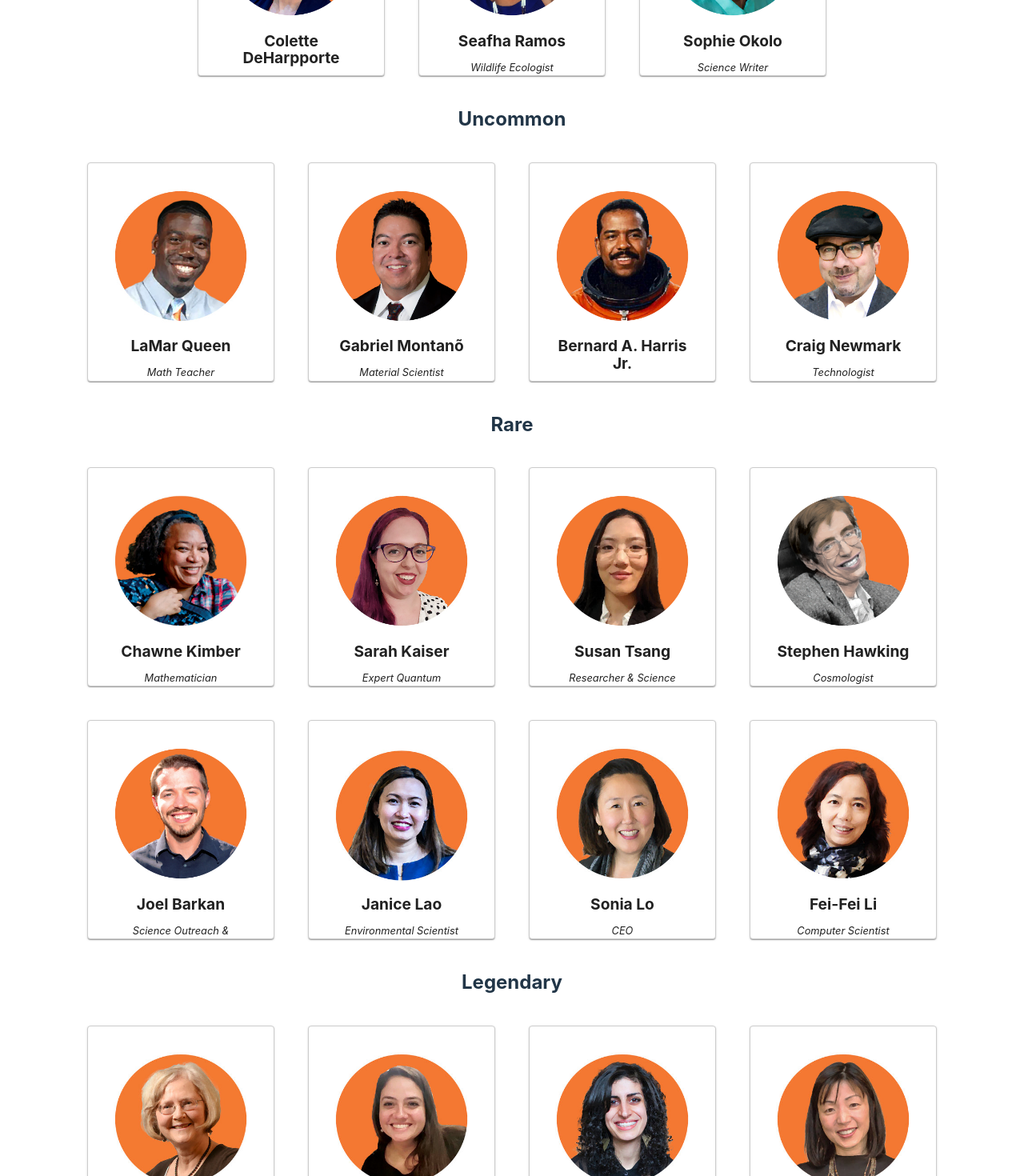
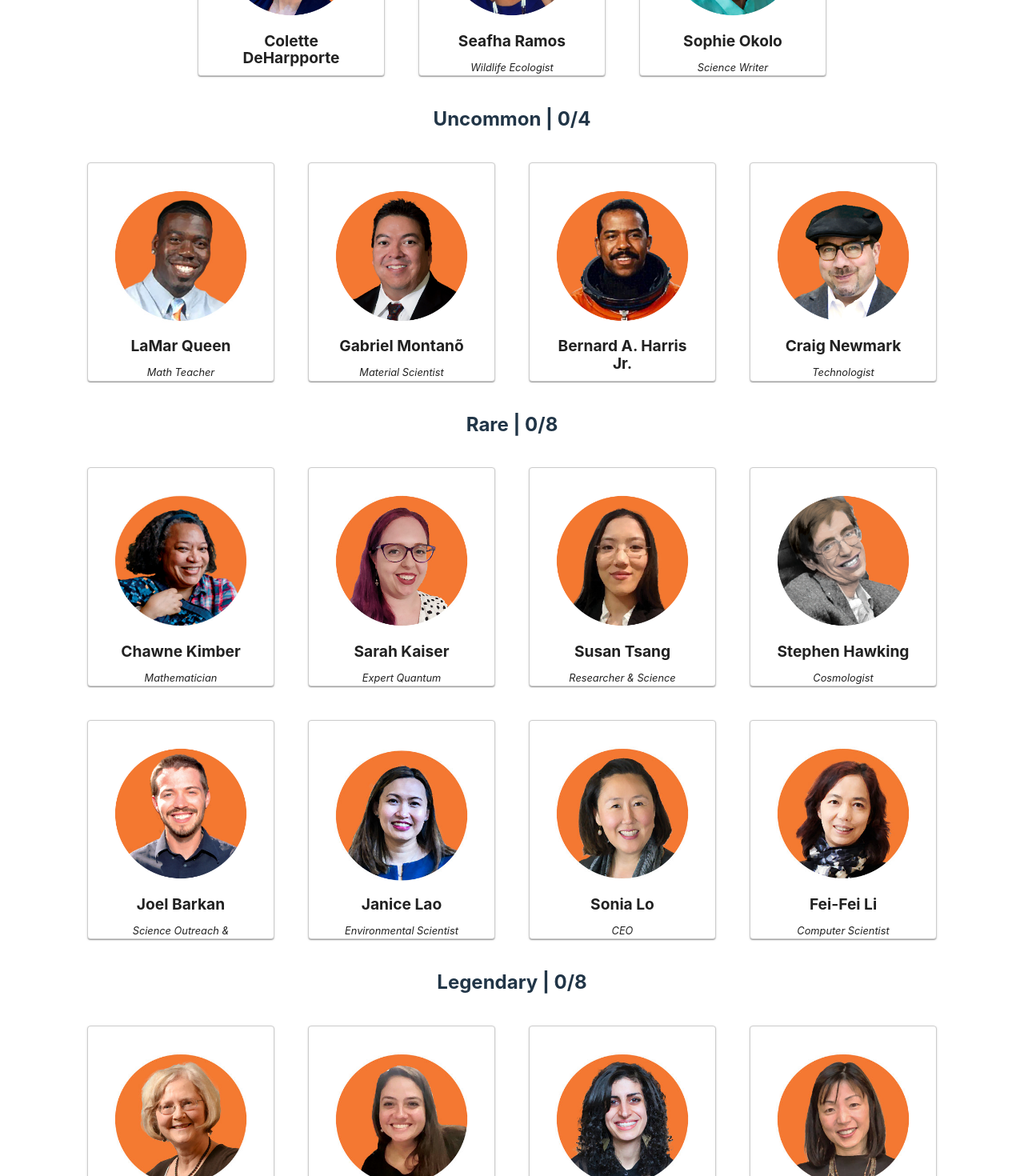
Before and after one commit to quangngonz/stem-cards, a React (Vite) app: page / in a window 1280 px wide. Shown: the part 1040-2510 px from the top of the page at 80% size. Built offline with nearby package versions, Linux system fonts and the light colour scheme.

Commit message:
Add count feature in each class

```diff
--- a/src/App.jsx
+++ b/src/App.jsx
@@ -5,18 +5,54 @@ import {
   rareCards,
   legendaryCards,
 } from "./assets/data";
+import { useEffect, useState } from "react";
+import loadData from "./scripts/loadData";
 
 import GridContainer from "./components/GridContainer/GridContainer";
 
 function App() {
+  const [common, setCommon] = useState([]);
+  const [uncommon, setUncommon] = useState([]);
+  const [rare, setRare] = useState([]);
+  const [legendary, setLegendary] = useState([]);
+
+  useEffect(() => {
+    setCommon(loadData(commonCards));
+    setUncommon(loadData(uncommonCards));
+    setRare(loadData(rareCards));
+    setLegendary(loadData(legendaryCards));
+  }, []);
+
+  // console.log("Common: ", common);
+  // console.log("Uncommon: ", uncommon);
+  // console.log("Rare: ", rare);
+  // console.log("Legendary: ", legendary);
+
   return (
     <div>
       <h1>ISPH STEM Cards Checklist</h1>
-      <GridContainer rarity="Common" cards={commonCards} />
-      <GridContainer rarity="Uncommon" cards={uncommonCards} />
-      <GridContainer rarity="Rare" cards={rareCards} />
-      <GridContainer rarity="Legendary" cards={legendaryCards} />
-      <p>By: Quang Ngo | Y12</p>
+      <GridContainer rarity="Common" cards={common} setCards={setCommon} />
+      <GridContainer
+        rarity="Uncommon"
+        cards={uncommon}
+        setCards={setUncommon}
+      />
+      <GridContainer rarity="Rare" cards={rare} setCards={setRare} />
+      <GridContainer
+        rarity="Legendary"
+        cards={legendary}
+        setCards={setLegendary}
+      />
+      <p>
+        By: Quang Ngo | Y12 |{" "}
+        <a
+          href="https://github.com/quangngonz/stem-cards"
+          target="_blank"
+          title="Go to GitHub repository of this project"
+        >
+          GitHub
+        </a>
+      </p>
     </div>
   );
 }
--- a/src/components/CardGrid/CardGrid.jsx
+++ b/src/components/CardGrid/CardGrid.jsx
@@ -2,7 +2,7 @@
 import "./CardGrid.css";
 import PersonCard from "../PersonCard/PersonCard";
 
-const CardGrid = ({ people }) => {
+const CardGrid = ({ people, collectedCount, setCollectedCount }) => {
   return (
     <div className="grid">
       {people.map((person) => {
@@ -10,10 +10,10 @@ const CardGrid = ({ people }) => {
           <PersonCard
             className="card"
             key={person.name + "_" + person.rarity}
-            name={person.name}
-            rarity={person.rarity}
-            img={person.img}
-            occupation={person.occupation}
+            person={person}
+            collectionState={person.collected}
+            collectedCount={collectedCount}
+            setCollectedCount={setCollectedCount}
           />
         );
       })}
--- a/src/components/GridContainer/GridContainer.jsx
+++ b/src/components/GridContainer/GridContainer.jsx
@@ -3,13 +3,33 @@ import CardGrid from "../CardGrid/CardGrid";
 import "./GridContainer.css";
 
 import PropTypes from "prop-types";
+import countCollected from "../../scripts/countCollected";
+
+import { useEffect, useState } from "react";
 
 const GridContainer = ({ rarity, cards }) => {
+  const [collectedCount, setCollectedCount] = useState(0);
+  const [collectedCardNo, total] = countCollected(cards);
+
+  useEffect(() => {
+    setCollectedCount(collectedCardNo);
+  }, [cards, collectedCardNo]);
+
+  // console.log("Collected: ", collectedCardNo);
+  // console.log("Total: ", total);
+  // console.log("All Cards: ", cards);
+
   return (
     <>
-      <h2>{rarity}</h2>
+      <h2>
+        {rarity} | {collectedCount}/{total}
+      </h2>
       <div className="grid-container">
-        <CardGrid people={cards} />
+        <CardGrid
+          people={cards}
+          collected={collectedCount}
+          setCollectedCount={setCollectedCount}
+        />
       </div>
     </>
   );
@@ -18,6 +38,7 @@ const GridContainer = ({ rarity, cards }) => {
 GridContainer.propTypes = {
   rarity: PropTypes.string.isRequired,
   cards: PropTypes.array.isRequired,
+  setCards: PropTypes.func.isRequired,
 };
 
 export default GridContainer;
--- a/src/components/PersonCard/PersonCard.jsx
+++ b/src/components/PersonCard/PersonCard.jsx
@@ -1,42 +1,21 @@
 /* eslint-disable react/prop-types */
 import "./PersonCard.css";
-import { useState, useEffect } from "react";
+import { useState } from "react";
 import { Card, CardContent } from "@mui/material";
 
 import tick from "../../assets/tick.png";
 
-function checkCollectionData(name, rarity, img, occupation) {
-  return (
-    name === name &&
-    rarity === rarity &&
-    img === img &&
-    occupation === occupation
-  );
-}
+const PersonCard = ({
+  person,
+  collectionState,
+  collectedCount,
+  setCollectedCount,
+}) => {
+  const [collected, setCollected] = useState(collectionState);
 
-const PersonCard = ({ name, rarity, img, occupation }) => {
-  const [collected, setCollected] = useState(false);
+  const { name, rarity, img, occupation } = person;
+  const person_local_storage = `${name}_${rarity}_${img}_${occupation}`;
   const img_src = `${img}`;
-
-  //TODO: Change the whole local storage to a single object
-  const person_local_storage = `${name}_${rarity}_${img}_${occupation}`;
-
-  useEffect(() => {
-    const storedData = localStorage.getItem(person_local_storage);
-
-    if (storedData) {
-      const { name, rarity, img, occupation, collected } =
-        JSON.parse(storedData);
-
-      if (checkCollectionData(name, rarity, img, occupation)) {
-        setCollected(collected);
-      } else {
-        setCollected(false);
-      }
-    } else {
-      setCollected(false);
-    }
-  }, [person_local_storage]);
 
   const handleCollected = () => {
     setCollected(!collected);
@@ -50,6 +29,8 @@ const PersonCard = ({ name, rarity, img, occupation }) => {
         collected: false,
       };
       localStorage.setItem(person_local_storage, JSON.stringify(data));
+      setCollectedCount((collectedCount) => collectedCount - 1);
+      console.log("Collected Count: ", collectedCount);
     } else {
       // console.log("Collected: ", name);
       const data = {
@@ -60,6 +41,8 @@ const PersonCard = ({ name, rarity, img, occupation }) => {
         collected: true,
       };
       localStorage.setItem(person_local_storage, JSON.stringify(data));
+      setCollectedCount((collectedCount) => collectedCount + 1);
+      console.log("Collected Count: ", collectedCount);
     }
   };
 
--- /dev/null
+++ b/src/scripts/countCollected.js
@@ -0,0 +1,17 @@
+const countCollected = (collected) => {
+  let count = 0;
+  const total = collected.length;
+
+  for (let i = 0; i < collected.length; i++) {
+    if (collected[i].collected) {
+      count++;
+    }
+  }
+
+  //   console.log("Collected: ", count);
+  //   console.log("Total: ", total);
+
+  return [count, total];
+};
+
+export default countCollected;
--- /dev/null
+++ b/src/scripts/loadData.js
@@ -0,0 +1,31 @@
+const loadData = (blankData) => {
+  let data = blankData;
+
+  for (let i = 0; i < data.length; i++) {
+    const person = data[i];
+    const { name, rarity, img, occupation } = person;
+    const person_local_storage = `${name}_${rarity}_${img}_${occupation}`;
+
+    const storedData = localStorage.getItem(person_local_storage);
+    if (storedData) {
+      const { name, rarity, img, occupation, collected } =
+        JSON.parse(storedData);
+      if (
+        name === name &&
+        rarity === rarity &&
+        img === img &&
+        occupation === occupation
+      ) {
+        person.collected = collected;
+      }
+    } else {
+      person.collected = false;
+    }
+
+    data[i] = person;
+  }
+  //   console.log("Data: ", data);
+  return data;
+};
+
+export default loadData;
```
